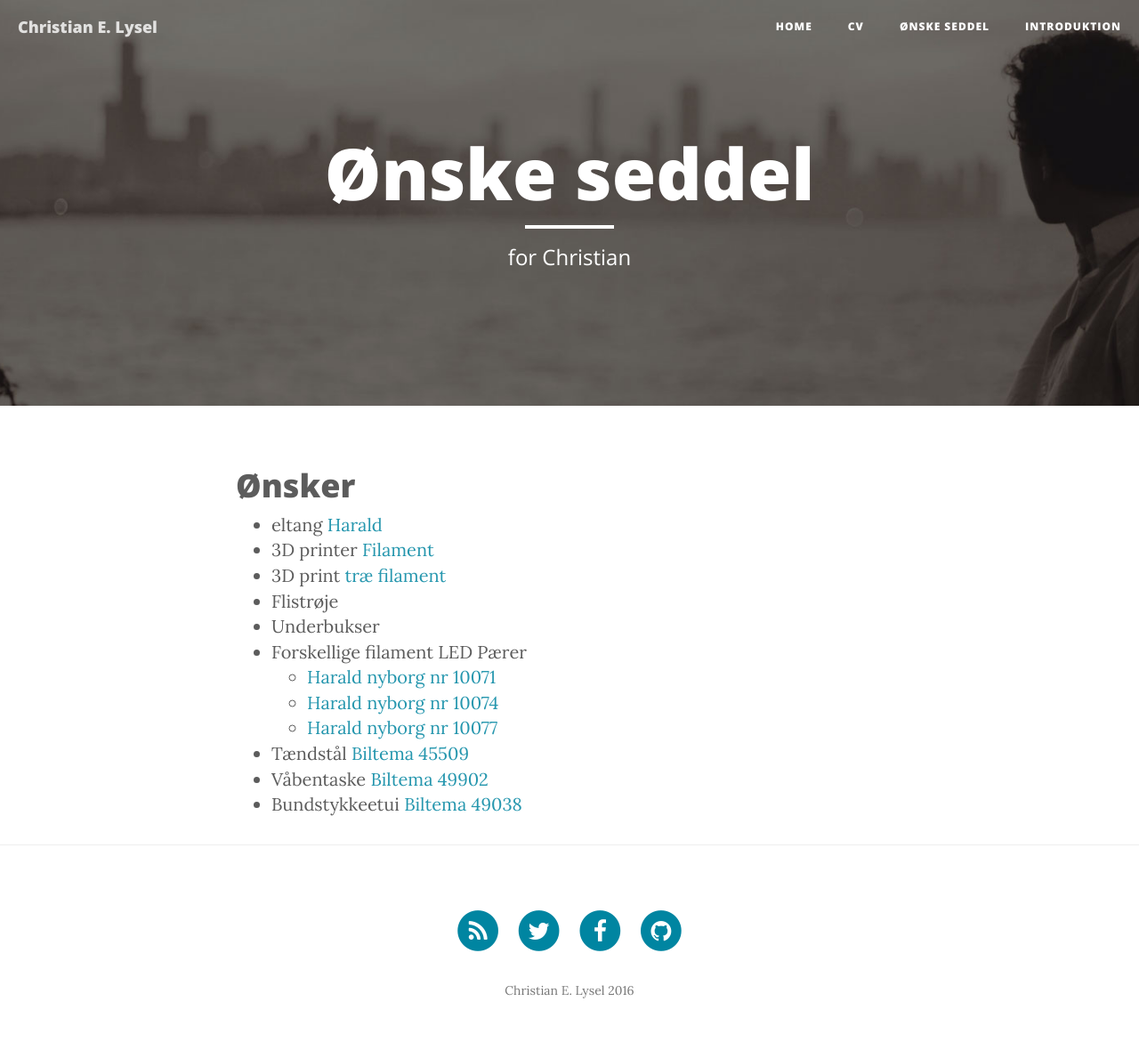
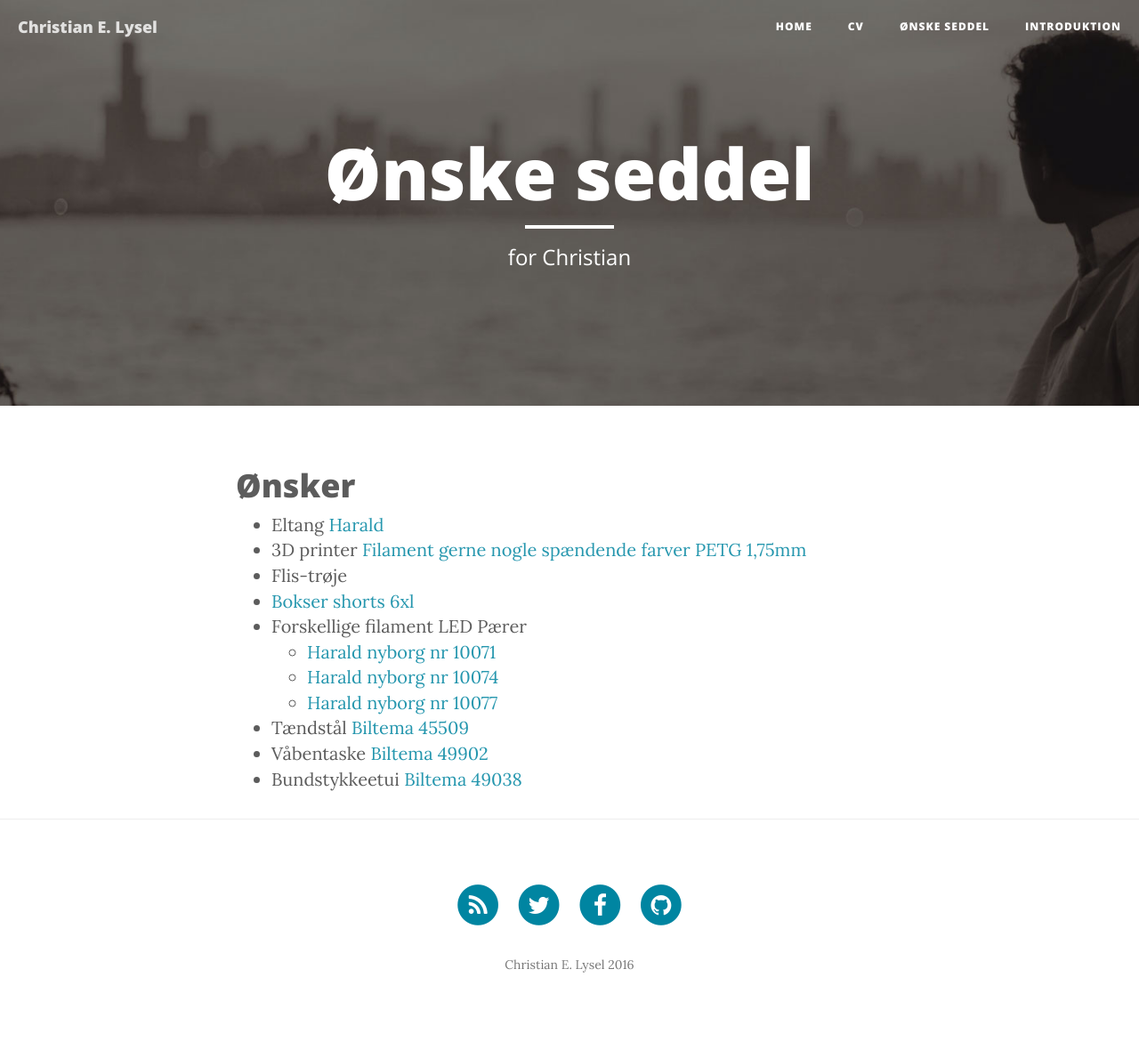
Before and after one commit to clysel/christian.lysel.net, a Jekyll site: the page built from gave.markdown, in a window 1280 px wide. Shown: the whole page at 89% size. Built offline with Jekyll 4.4.1, drawn with Linux system fonts in a browser that asks for light colours; nearby versions of some CDN libraries; after the commit the page ends 1160 px from its top, so only the background shows below that.

Commit message:
Update gave.markdown

```diff
--- a/gave.markdown
+++ b/gave.markdown
@@ -6,12 +6,10 @@ header-img: "img/about-bg.jpg"
 ---
 # Ønsker
 
-
- * eltang [Harald](http://www.harald-nyborg.dk/p3439/jokari-afisoleringstang-aut)
- * 3D printer [Filament](https://filament23d.dk/filament-da/petg-1-75mm-da,%20petg-1.75mm,%20petg-filament)
- * 3D print [træ filament](https://filament23d.dk/filament-da/wood-3mm-da)
- * Flistrøje
- * Underbukser
+ * Eltang [Harald](http://www.harald-nyborg.dk/p3439/jokari-afisoleringstang-aut)
+ * 3D printer [Filament gerne nogle spændende farver PETG 1,75mm](https://filament23d.dk/filament-da/petg-1-75mm-da,%20petg-1.75mm,%20petg-filament)
+ * Flis-trøje
+ * [Bokser shorts 6xl](https://www.danskoutlet.dk/produkter/21264-underbukser/29923-klazig-boxershorts-store-str/?variantId=134346)
  * Forskellige filament LED Pærer
     * [Harald nyborg nr 10071](http://www.harald-nyborg.dk/p10071/filament-2w-e27-globe-g45-klar)
     * [Harald nyborg nr 10074](http://www.harald-nyborg.dk/p10074/filament-4w-e27-krone-g45-klar)
```
